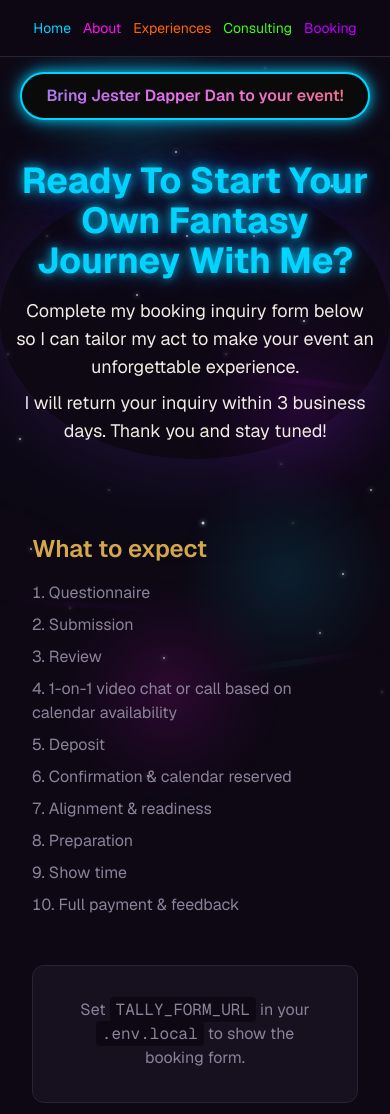
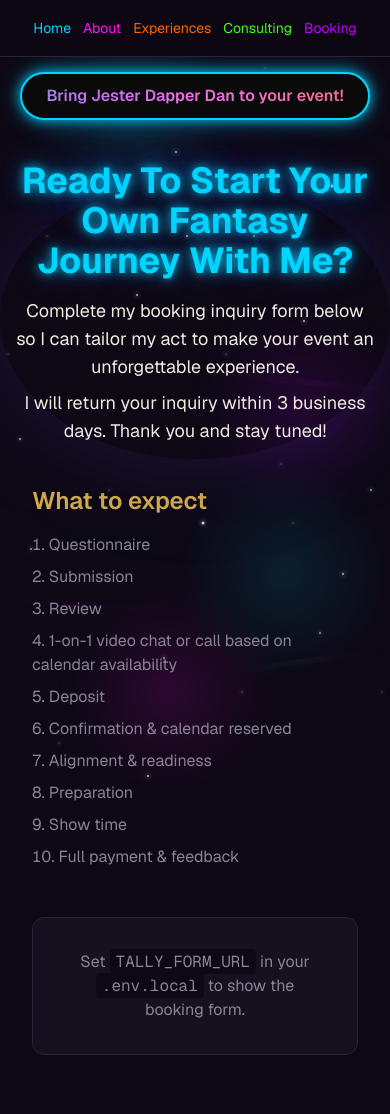
Before and after one commit to Crklemz/jdd, a Next.js app: page /booking in a window 390 px wide. Shown: the top 1114 px of the page. Built offline with nearby package versions, Linux system fonts and the light colour scheme; a web font is replaced by a local one.

Commit message:
style: booking spacing adjust

```diff
--- a/app/booking/page.tsx
+++ b/app/booking/page.tsx
@@ -28,7 +28,7 @@ export default function BookingPage() {
       {/* Workflow */}
       <section
         aria-label="What to expect"
-        className="mt-12 px-4 sm:px-6 md:px-8 md:mt-10 lg:mt-8"
+        className="px-4 md:px-4 md:mt-6 lg:mt-8"
       >
         <div className="mx-auto max-w-4xl">
           <h2 className="text-2xl font-semibold text-accent">
```
